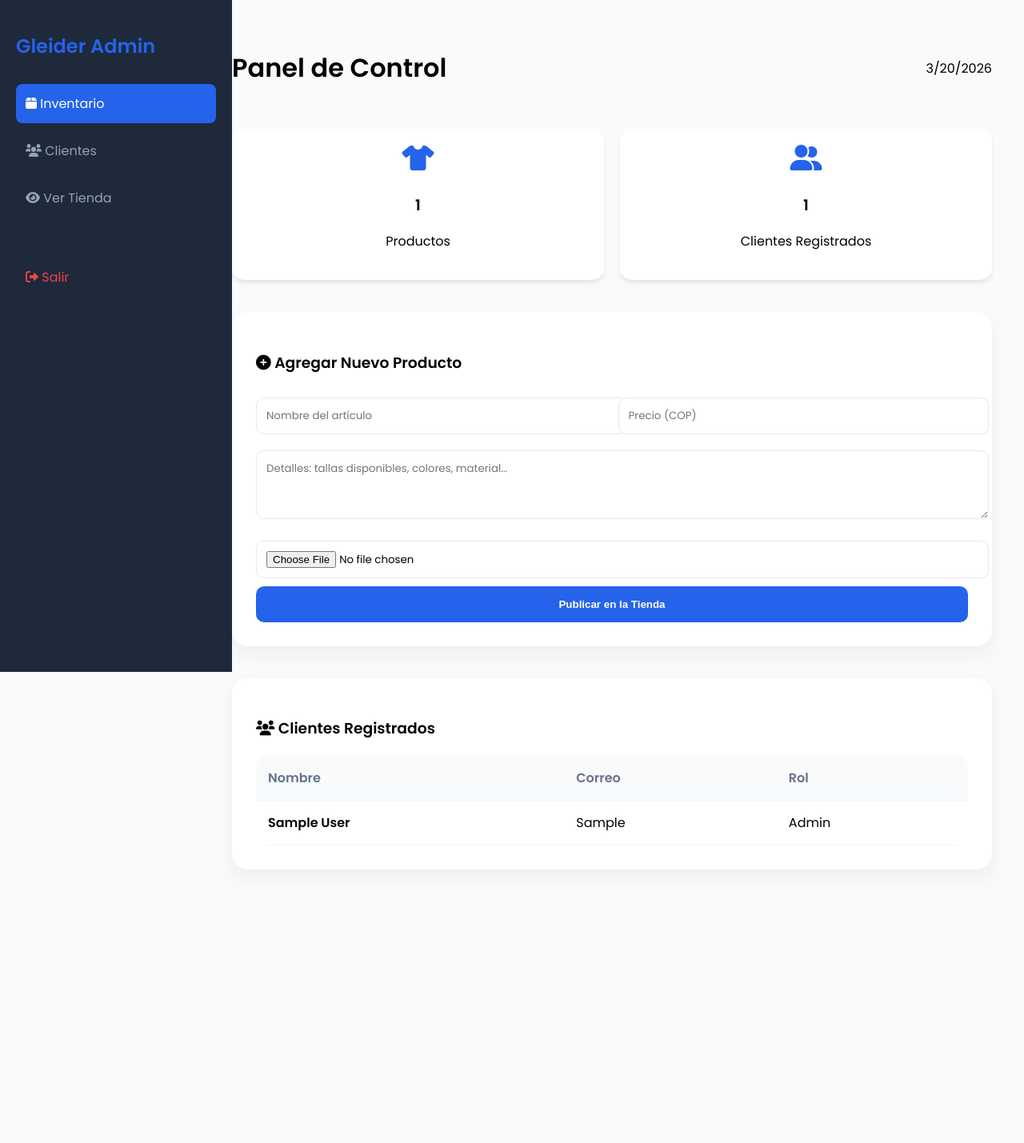
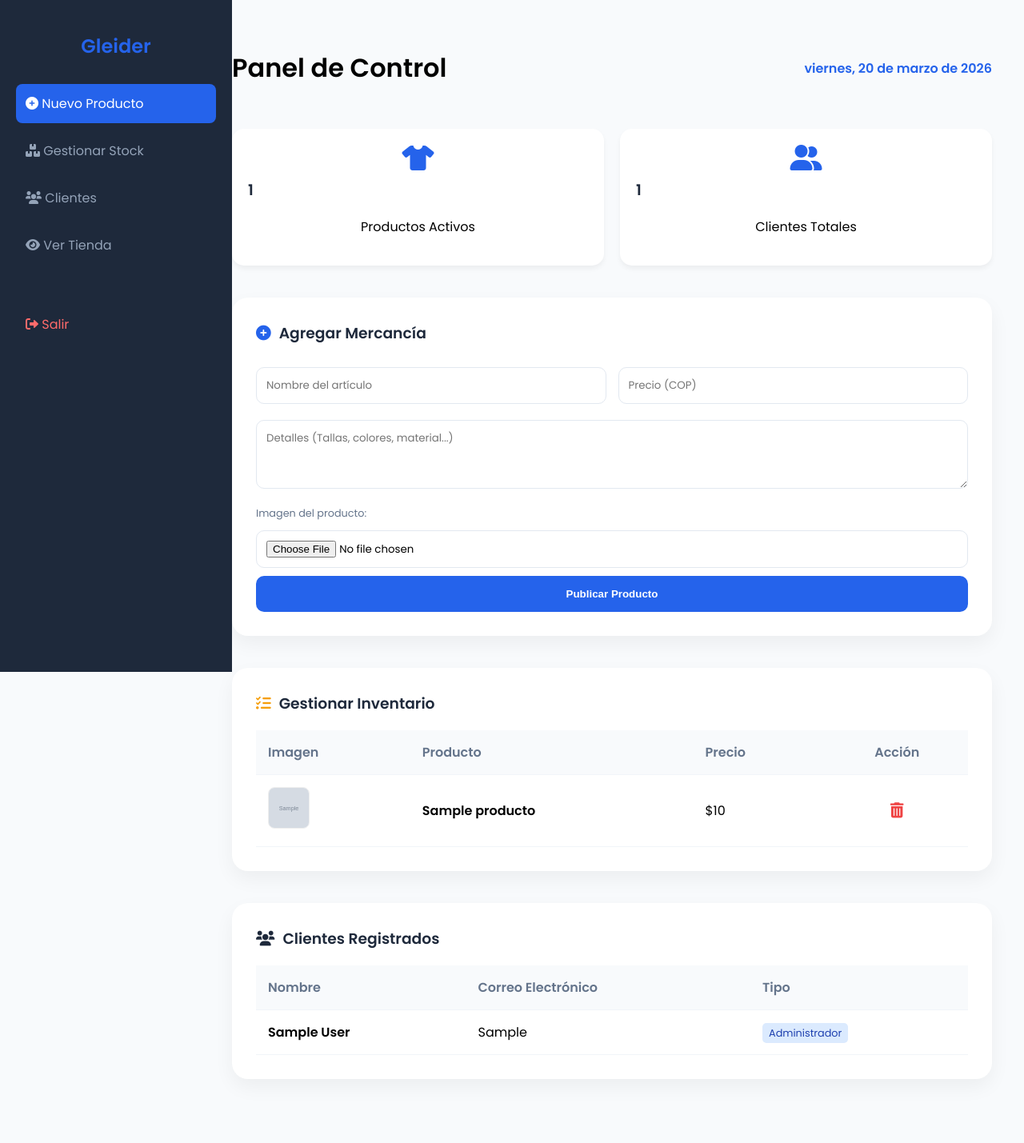
Before and after one commit to gleiderr99-boop/nuevo-proyecto, a Flask app: page /gleider_admin in a window 1280 px wide. Shown: the whole page at 80% size. Before the commit the page ends 1039 px from the top, so only its background shows below. Run offline with Flask 3, Linux system fonts and the light colour scheme; the visitor is signed in with stand-in values (Sample User, id 1); tables that the repository leaves empty hold one stand-in row (values such as "Sample post"); grey boxes marked "Sample" are stand-in pictures.

Commit message:
Update admin.html

```diff
--- a/templates/admin.html
+++ b/templates/admin.html
@@ -8,87 +8,132 @@
     <link rel="stylesheet" href="https://cdnjs.cloudflare.com/ajax/libs/font-awesome/6.0.0/css/all.min.css">
 
     <style>
-        :root { --primary: #2563eb; --dark: #1e293b; --light: #f8fafc; --success: #22c55e; }
-        body { font-family: 'Poppins', sans-serif; background: var(--light); margin: 0; display: flex; }
+        :root { --primary: #2563eb; --dark: #1e293b; --light: #f8fafc; --danger: #ef4444; }
+        body { font-family: 'Poppins', sans-serif; background: var(--light); margin: 0; display: flex; scroll-behavior: smooth; }
 
         /* Sidebar lateral */
-        .sidebar { width: 250px; background: var(--dark); height: 100vh; color: white; padding: 20px; position: fixed; }
-        .sidebar h2 { font-size: 1.5rem; margin-bottom: 30px; color: var(--primary); }
+        .sidebar { width: 250px; background: var(--dark); height: 100vh; color: white; padding: 20px; position: fixed; z-index: 100; }
+        .sidebar h2 { font-size: 1.5rem; margin-bottom: 30px; color: var(--primary); text-align: center; }
         .nav-link { display: block; color: #94a3b8; padding: 12px; text-decoration: none; border-radius: 8px; margin-bottom: 10px; transition: 0.3s; }
         .nav-link:hover, .nav-link.active { background: var(--primary); color: white; }
 
         /* Contenido Principal */
-        .main-content { margin-left: 250px; padding: 40px; width: 100%; }
+        .main-content { margin-left: 250px; padding: 40px; width: calc(100% - 250px); }
         .header { display: flex; justify-content: space-between; align-items: center; margin-bottom: 30px; }
 
         /* Tarjetas de Estadísticas */
         .stats-grid { display: grid; grid-template-columns: repeat(auto-fit, minmax(200px, 1fr)); gap: 20px; margin-bottom: 40px; }
-        .stat-card { background: white; padding: 20px; border-radius: 15px; box-shadow: 0 4px 6px -1px rgba(0,0,0,0.1); text-align: center; }
+        .stat-card { background: white; padding: 20px; border-radius: 15px; box-shadow: 0 4px 6px rgba(0,0,0,0.05); text-align: center; }
         .stat-card i { font-size: 2rem; color: var(--primary); margin-bottom: 10px; }
 
-        /* Formulario Estilizado */
-        .glass-card { background: white; padding: 30px; border-radius: 20px; box-shadow: 0 10px 25px rgba(0,0,0,0.05); }
-        input, textarea { width: 100%; padding: 12px; margin: 10px 0; border: 1px solid #e2e8f0; border-radius: 10px; font-family: inherit; }
+        /* Contenedores Blancos (Cards) */
+        .glass-card { background: white; padding: 30px; border-radius: 20px; box-shadow: 0 10px 25px rgba(0,0,0,0.05); margin-bottom: 40px; }
+        h3 { margin-top: 0; display: flex; align-items: center; gap: 10px; color: var(--dark); }
+
+        /* Formulario */
+        input, textarea { width: 100%; padding: 12px; margin: 10px 0; border: 1px solid #e2e8f0; border-radius: 10px; font-family: inherit; box-sizing: border-box; }
         button { background: var(--primary); color: white; border: none; padding: 15px; border-radius: 10px; width: 100%; font-weight: 600; cursor: pointer; transition: 0.3s; }
         button:hover { opacity: 0.9; transform: translateY(-2px); }
 
-        /* Tabla de Clientes/Productos */
-        table { width: 100%; border-collapse: collapse; margin-top: 20px; background: white; border-radius: 15px; overflow: hidden; }
+        /* Tablas */
+        table { width: 100%; border-collapse: collapse; margin-top: 15px; }
         th, td { padding: 15px; text-align: left; border-bottom: 1px solid #f1f5f9; }
-        th { background: #f8fafc; color: #64748b; }
-        .img-preview { width: 50px; height: 50px; border-radius: 8px; object-fit: cover; }
+        th { background: #f8fafc; color: #64748b; font-weight: 600; }
+        .img-preview { width: 50px; height: 50px; border-radius: 8px; object-fit: cover; border: 1px solid #eee; }
+
+        /* Botón Eliminar */
+        .btn-delete { color: var(--danger); text-decoration: none; font-size: 1.2rem; transition: 0.2s; }
+        .btn-delete:hover { transform: scale(1.2); display: inline-block; }
+
+        @media (max-width: 768px) {
+            .sidebar { width: 70px; padding: 10px; }
+            .sidebar h2, .nav-link span { display: none; }
+            .main-content { margin-left: 70px; padding: 20px; width: calc(100% - 70px); }
+        }
     </style>
 </head>
 <body>
 
     <div class="sidebar">
-        <h2>Gleider Admin</h2>
-        <a href="#inventario" class="nav-link active"><i class="fas fa-box"></i> Inventario</a>
-        <a href="#clientes" class="nav-link"><i class="fas fa-users"></i> Clientes</a>
-        <a href="/catalogo" class="nav-link"><i class="fas fa-eye"></i> Ver Tienda</a>
-        <a href="/logout" class="nav-link" style="margin-top: 50px; color: #ef4444;"><i class="fas fa-sign-out-alt"></i> Salir</a>
+        <h2>Gleider</h2>
+        <a href="#inventario" class="nav-link active"><i class="fas fa-plus-circle"></i> <span>Nuevo Producto</span></a>
+        <a href="#gestion-inventario" class="nav-link"><i class="fas fa-boxes"></i> <span>Gestionar Stock</span></a>
+        <a href="#clientes" class="nav-link"><i class="fas fa-users"></i> <span>Clientes</span></a>
+        <a href="/catalogo" class="nav-link"><i class="fas fa-eye"></i> <span>Ver Tienda</span></a>
+        <a href="/logout" class="nav-link" style="margin-top: 50px; color: #ff6b6b;"><i class="fas fa-sign-out-alt"></i> <span>Salir</span></a>
     </div>
 
     <div class="main-content">
         <div class="header">
             <h1>Panel de Control</h1>
-            <span id="fecha"></span>
+            <span id="fecha" style="font-weight: 600; color: var(--primary);"></span>
         </div>
 
         <div class="stats-grid">
             <div class="stat-card">
                 <i class="fas fa-tshirt"></i>
                 <h3>{{ productos|length }}</h3>
-                <p>Productos</p>
+                <p>Productos Activos</p>
             </div>
             <div class="stat-card">
                 <i class="fas fa-user-friends"></i>
                 <h3>{{ usuarios|length }}</h3>
-                <p>Clientes Registrados</p>
+                <p>Clientes Totales</p>
             </div>
         </div>
 
         <div class="glass-card" id="inventario">
-            <h3><i class="fas fa-plus-circle"></i> Agregar Nuevo Producto</h3>
+            <h3><i class="fas fa-plus-circle" style="color: var(--primary);"></i> Agregar Mercancía</h3>
             <form method="POST" enctype="multipart/form-data">
                 <div style="display: grid; grid-template-columns: 1fr 1fr; gap: 15px;">
                     <input type="text" name="nombre" placeholder="Nombre del artículo" required>
                     <input type="number" name="precio" placeholder="Precio (COP)" required>
                 </div>
-                <textarea name="descripcion" placeholder="Detalles: tallas disponibles, colores, material..." rows="3"></textarea>
+                <textarea name="descripcion" placeholder="Detalles (Tallas, colores, material...)" rows="3" required></textarea>
+                <label style="font-size: 0.8rem; color: #64748b;">Imagen del producto:</label>
                 <input type="file" name="foto" accept="image/*" required>
-                <button type="submit">Publicar en la Tienda</button>
+                <button type="submit">Publicar Producto</button>
             </form>
         </div>
 
-        <div class="glass-card" style="margin-top: 40px;" id="clientes">
-            <h3><i class="fas fa-users"></i> Clientes Registrados</h3>
+        <div class="glass-card" id="gestion-inventario">
+            <h3><i class="fas fa-tasks" style="color: #f59e0b;"></i> Gestionar Inventario</h3>
+            <table>
+                <thead>
+                    <tr>
+                        <th>Imagen</th>
+                        <th>Producto</th>
+                        <th>Precio</th>
+                        <th style="text-align: center;">Acción</th>
+                    </tr>
+                </thead>
+                <tbody>
+                    {% for p in productos %}
+                    <tr>
+                        <td><img src="{{ url_for('static', filename='uploads/' + p.imagen) }}" class="img-preview" onerror="this.src='https://via.placeholder.com/50'"></td>
+                        <td><strong>{{ p.nombre }}</strong></td>
+                        <td>${{ "{:,.0f}".format(p.precio) }}</td>
+                        <td style="text-align: center;">
+                            <a href="{{ url_for('eliminar_producto', id=p.id) }}"
+                               onclick="return confirm('¿Segura que quieres eliminar este producto?')"
+                               class="btn-delete">
+                                <i class="fas fa-trash-alt"></i>
+                            </a>
+                        </td>
+                    </tr>
+                    {% endfor %}
+                </tbody>
+            </table>
+        </div>
+
+        <div class="glass-card" id="clientes">
+            <h3><i class="fas fa-users" style="color: var(--success);"></i> Clientes Registrados</h3>
             <table>
                 <thead>
                     <tr>
                         <th>Nombre</th>
-                        <th>Correo</th>
-                        <th>Rol</th>
+                        <th>Correo Electrónico</th>
+                        <th>Tipo</th>
                     </tr>
                 </thead>
                 <tbody>
@@ -96,7 +141,11 @@
                     <tr>
                         <td><strong>{{ u.nombre }}</strong></td>
                         <td>{{ u.correo }}</td>
-                        <td>{{ 'Admin' if u.es_admin else 'Cliente' }}</td>
+                        <td>
+                            <span style="padding: 4px 8px; border-radius: 5px; font-size: 0.8rem; background: {{ '#dcfce7' if not u.es_admin else '#dbeafe' }}; color: {{ '#166534' if not u.es_admin else '#1e40af' }};">
+                                {{ 'Administrador' if u.es_admin else 'Cliente' }}
+                            </span>
+                        </td>
                     </tr>
                     {% endfor %}
                 </tbody>
@@ -105,7 +154,7 @@
     </div>
 
     <script>
-        document.getElementById('fecha').innerText = new Date().toLocaleDateString();
+        document.getElementById('fecha').innerText = new Date().toLocaleDateString('es-ES', { weekday: 'long', year: 'numeric', month: 'long', day: 'numeric' });
     </script>
 </body>
 </html>
```
